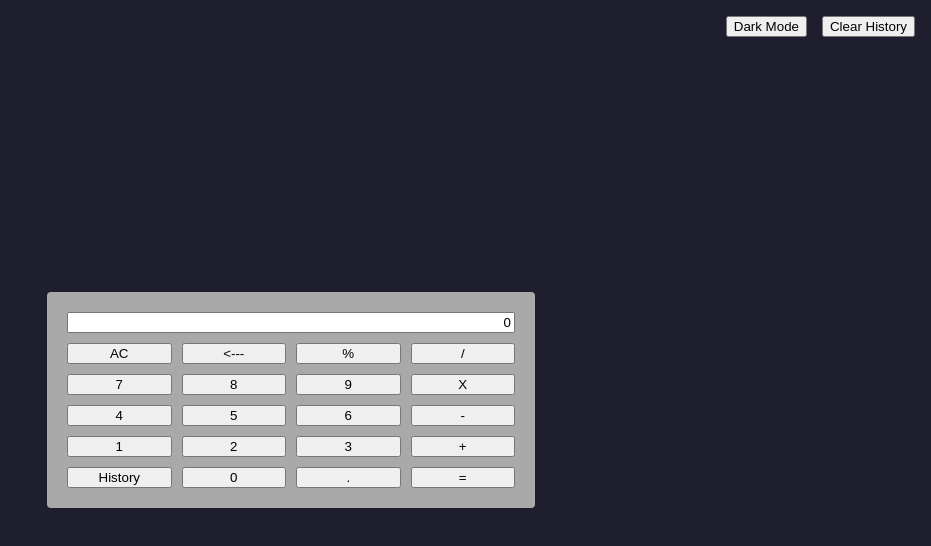
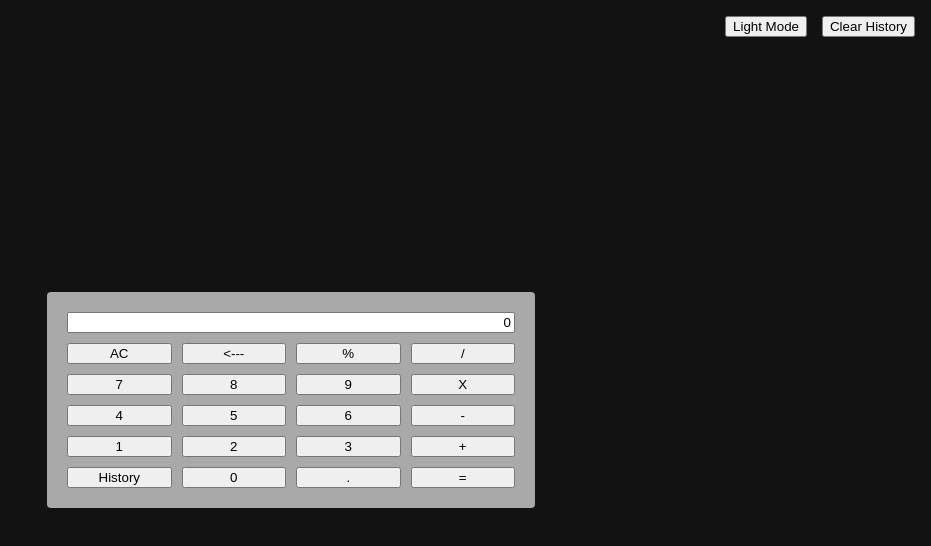
Before and after one commit to Jesusmjc/simple-calculator, a plain HTML site: page index.html in a window 1280 px wide. Both pictures are taken after a click on the button "Dark Mode". Shown: the whole page, without its empty margins (349-1280 px from the left). Drawn offline with nearby package versions, Linux system fonts and the light colour scheme.

```diff
--- a/css/styles.css
+++ b/css/styles.css
@@ -1,10 +1,21 @@
+:root {
+    --bg-page: #f4f5f7;
+    --text-page: #18181b;
+}
+
+body.dark-theme {
+    --bg-page: #121212;
+    --text-page: #f4f4f5;
+}
+
 body {
     margin: 0;
     min-height: 100vh;
     display: grid;
     place-items: center;
 
-    background-color: #1e1e2e;
+    background-color: var(--bg-page);
+    color: var(--text-page);
 }
 
 .top-controls {
--- a/js/script.js
+++ b/js/script.js
@@ -2,13 +2,16 @@ const MAX_SCREEN_LENGTH = 50;
 const MAX_HISTORY_COUNT = 20;
 const OPERATORS = ['+', '-', '*', '/', '%'];
 const OPERATION_HISTORY_KEY = "operation_history";
+const DARK_MODE_KEY = "dark_mode";
 
 let latestResult = null;
+let isDarkModeOn = JSON.parse(localStorage.getItem(DARK_MODE_KEY)) || false;
 
 const historyPanel = document.getElementById('history-panel');
 const screen = document.getElementById('screen');
 const keypad = document.getElementById('keypad');
 const btnClearHistory = document.getElementById('btn-clear-history');
+const btnDarkMode = document.getElementById('btn-dark-mode');
 
 const isInputKey = (key) => {
     const isDigit = key >= '0' && key <= '9';
@@ -39,6 +42,16 @@ document.addEventListener('keydown', (event) => {
             clearScreen();
             break;
     }
+});
+
+const switchDarkMode = () => {
+    isDarkModeOn = document.body.classList.toggle('dark-theme', !isDarkModeOn);
+    localStorage.setItem(DARK_MODE_KEY, JSON.stringify(isDarkModeOn));
+    btnDarkMode.textContent = isDarkModeOn ? 'Light Mode' : 'Dark Mode';
+};
+
+btnDarkMode.addEventListener('click', () => {
+    switchDarkMode();
 });
 
 const appendInput = (input) => {
```
